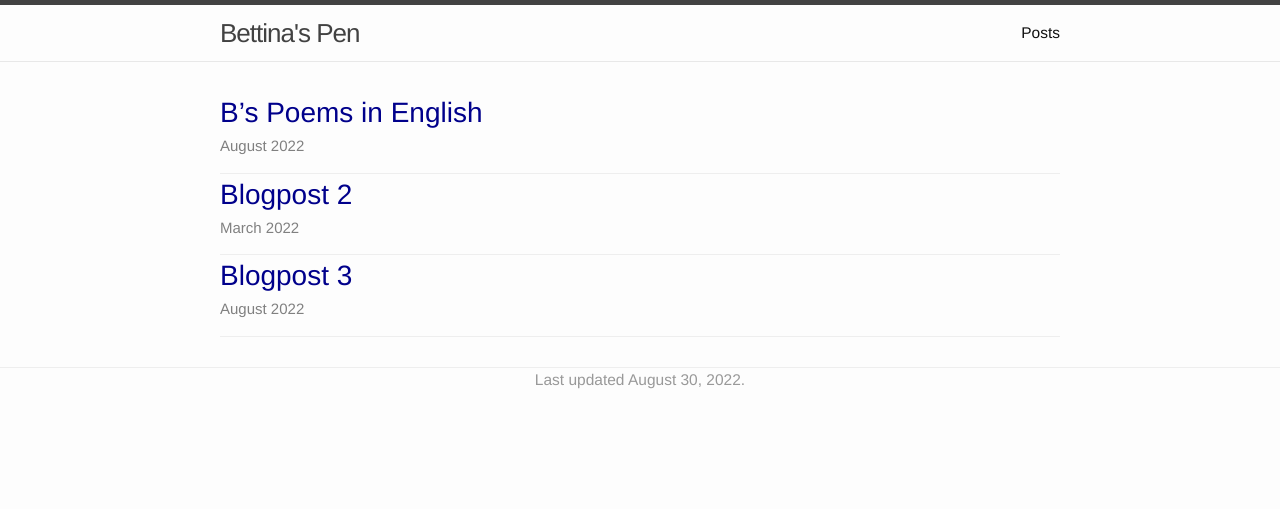
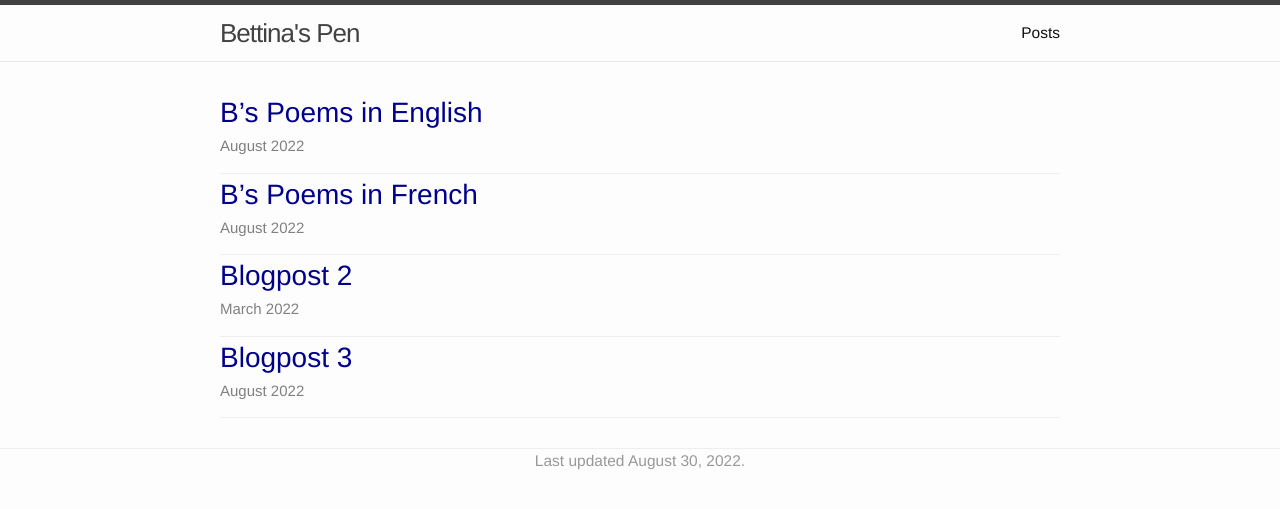
Before and after one commit to l-omar-chehab/bettinaspen.github.io-1, a Jekyll site: the page built from posts.md, in a window 1280 px wide. Shown: the top 509 px of the page. Built offline with Jekyll 4.4.1, drawn with Linux system fonts in a browser that asks for light colours.

Commit message:
Update posts.yml

```diff
--- a/_data/posts.yml
+++ b/_data/posts.yml
@@ -3,6 +3,11 @@
 - layout: list
   name: B's Poems in English
   filename: poems_english
+  date: August 2022
+
+- layout: list
+  name: B's Poems in French
+  filename: poems_french
   date: August 2022
 
 - layout: list
```
